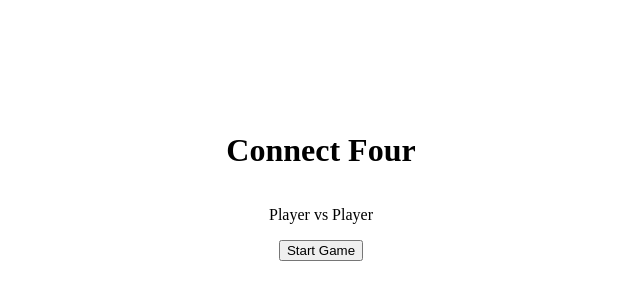
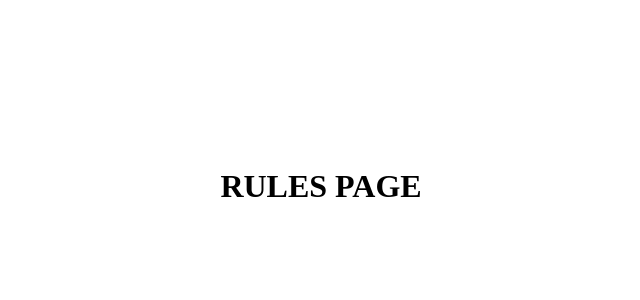
Before and after one commit to tomalexmartins/connect-four, a React (Vite) app in the folder connect-four-game/: page /rules in a window 1280 px wide. Shown: the part 222-522 px from the top of the page, without its empty margins (319-959 px from the left). Built offline with nearby package versions, Linux system fonts and the light colour scheme.

Commit message:
Create Pages and Router (#2)
Co-authored-by: Tomás Martins <>

```diff
--- a/connect-four-game/package.json
+++ b/connect-four-game/package.json
@@ -12,7 +12,8 @@
   "dependencies": {
     "@fontsource/pixelify-sans": "^5.2.5",
     "react": "^19.1.0",
-    "react-dom": "^19.1.0"
+    "react-dom": "^19.1.0",
+    "react-router-dom": "^7.6.0"
   },
   "devDependencies": {
     "@eslint/js": "^9.25.0",
--- a/connect-four-game/src/App.jsx
+++ b/connect-four-game/src/App.jsx
@@ -1,12 +1,17 @@
+import { BrowserRouter as Router, Routes, Route } from "react-router-dom";
+import HomePage from "./pages/home-page";
+import RulesPage from "./pages/rules-page";
+import GamePage from "./pages/game-page";
+
 function App() {
   return (
-    <div className="min-h-screen bg-cream text-navy font-pixel flex flex-col items-center justify-center">
-      <h1 className="text-5xl text-redish">Connect Four</h1>
-      <p className="text-blueish mt-4">Player vs Player</p>
-      <button className="mt-6 bg-yellow text-navy px-4 py-2 rounded shadow-lg hover:bg-redish hover:text-white transition">
-        Start Game
-      </button>
-    </div>
+    <Router>
+      <Routes>
+        <Route path="/" element={<HomePage />} />
+        <Route path="/rules" element={<RulesPage />} />
+        <Route path="/game" element={<GamePage />} />
+      </Routes>
+    </Router>
   );
 }
 
--- /dev/null
+++ b/connect-four-game/src/components/buttons/button-icon.jsx
@@ -0,0 +1,8 @@
+//EXEMPLO MUDAR
+function IconButton() {
+  return (
+    <button className="mt-6 bg-yellow text-navy px-4 py-2 rounded shadow-lg hover:bg-redish hover:text-white transition flex items-center gap-2"></button>
+  );
+}
+
+export default IconButton;
--- /dev/null
+++ b/connect-four-game/src/pages/game-page.jsx
@@ -0,0 +1,9 @@
+function GamePage() {
+  return (
+    <div className="min-h-screen bg-cream text-navy font-pixel flex flex-col items-center justify-center">
+      <h1 className="text-5xl text-redish">GAME PAGE</h1>
+    </div>
+  );
+}
+
+export default GamePage;
--- /dev/null
+++ b/connect-four-game/src/pages/home-page.jsx
@@ -0,0 +1,9 @@
+function HomePage() {
+  return (
+    <div className="min-h-screen bg-cream text-navy font-pixel flex flex-col items-center justify-center">
+      <h1 className="text-5xl text-redish">HOME PAGE</h1>
+    </div>
+  );
+}
+
+export default HomePage;
--- /dev/null
+++ b/connect-four-game/src/pages/rules-page.jsx
@@ -0,0 +1,9 @@
+function RulesPage() {
+  return (
+    <div className="min-h-screen bg-cream text-navy font-pixel flex flex-col items-center justify-center">
+      <h1 className="text-5xl text-redish">RULES PAGE</h1>
+    </div>
+  );
+}
+
+export default RulesPage;
```
Also changed, not shown: 1 other file (tests, documents, lock files or other folders).
